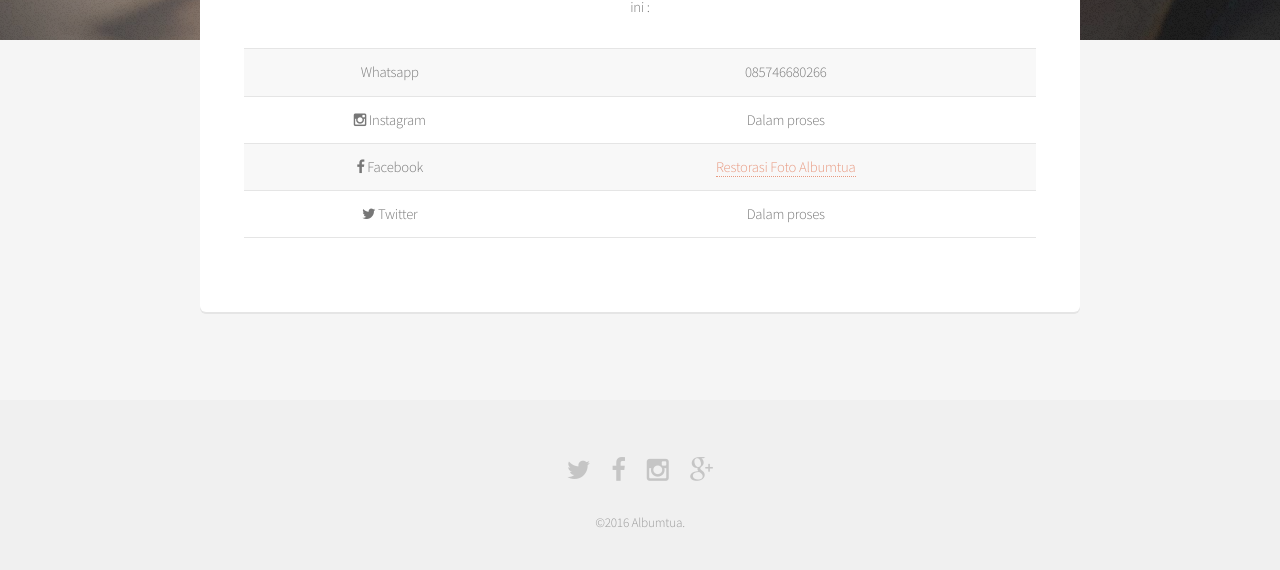
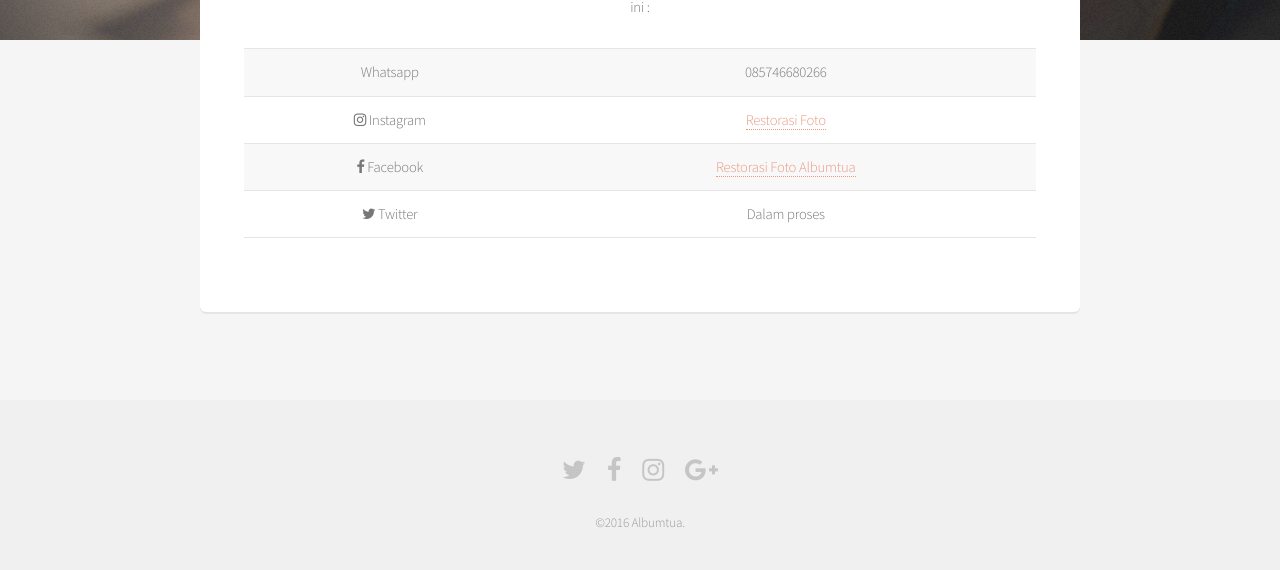
Before and after one commit to superbog/superbog.github.io, a Jekyll site: the page built from kontak.html, in a window 1280 px wide. Shown: the part 371-941 px from the top of the page. Built offline with Jekyll 4.4.1, drawn with Linux system fonts in a browser that asks for light colours; some of the changed lines change nothing that is shown.

Commit message:
Add analitycs

```diff
--- a/_includes/footer.html
+++ b/_includes/footer.html
@@ -5,13 +5,14 @@
 				<ul class="icons">
 					<li><a href="#" class="icon fa-twitter"><span class="label">Twitter</span></a></li>
 					<li><a href="#" class="icon fa-facebook"><span class="label">Facebook</span></a></li>
-					<li><a href="#" class="icon fa-instagram"><span class="label">Instagram</span></a></li>
-					<li><a href="#" class="icon fa-google-plus"><span class="label">Google+</span></a></li>
+					<li><a href="https://www.instagram.com/restorasifoto/" class="icon fa-instagram"><span class="label">Instagram</span></a></li>
+					<li><a href="http://www.facebook.com/RestorasifotoAlbumtua" class="icon fa-google-plus"><span class="label">Google+</span></a></li>
 				</ul>
 				<ul class="copyright">
 					<li>&copy;2016 Albumtua.</li>
 				</ul>
 			</footer>
+
 	</body>
 
 </html>
--- a/_includes/header.html
+++ b/_includes/header.html
@@ -6,24 +6,34 @@
 -->
 <html>
 	<head>
+			<script>
+			  (function(i,s,o,g,r,a,m){i['GoogleAnalyticsObject']=r;i[r]=i[r]||function(){
+			  (i[r].q=i[r].q||[]).push(arguments)},i[r].l=1*new Date();a=s.createElement(o),
+			  m=s.getElementsByTagName(o)[0];a.async=1;a.src=g;m.parentNode.insertBefore(a,m)
+			  })(window,document,'script','https://www.google-analytics.com/analytics.js','ga');
+
+			  ga('create', 'UA-83809539-1', 'auto');
+			  ga('send', 'pageview');
+
+		</script>
 		<noscript>
 			<link rel="stylesheet" href="{{ site.baseurl }}/assets/css/skel.css" />
 			<link rel="stylesheet" href="{{ site.baseurl }}/assets/css/style.css" />
 			<link rel="stylesheet" href="{{ site.baseurl }}/assets/css/style-desktop.css" />
 		</noscript>
 		<!--[if lte IE 8]><link rel="stylesheet" href="{{ site.baseurl }}/assets/css/ie/v8.css" /><![endif]-->
-
+		<script src="{{ site.baseurl }}/assets/js/jquery.min.js" defer></script>
+		<script src="{{ site.baseurl }}/assets/js/jquery.dropotron.min.js" defer></script>
+		<script src="{{ site.baseurl }}/assets/js/skel.min.js" defer></script>
+		<script src="{{ site.baseurl }}/assets/js/skel-layers.min.js" defer></script>
+		<script src="{{ site.baseurl }}/assets/js/jquery.scrollgress.min.js" defer></script>
+		<script src="{{ site.baseurl }}/assets/js/init.js" defer></script>
 		<title>{{ page.title }}</title>
 		<meta http-equiv="content-type" content="text/html; charset=utf-8" />
 		<meta name="description" content="" />
 		<meta name="keywords" content="" />
 		<!--[if lte IE 8]><script src="{{ site.baseurl }}/assets/css/ie/html5shiv.js"></script><![endif]-->
-	<script src="{{ site.baseurl }}/assets/js/jquery.min.js"></script>
-	<script src="{{ site.baseurl }}/assets/js/jquery.dropotron.min.js"></script>
-	<script src="{{ site.baseurl }}/assets/js/skel.min.js"></script>
-	<script src="{{ site.baseurl }}/assets/js/skel-layers.min.js"></script>
-	<script src="{{ site.baseurl }}/assets/js/jquery.scrollgress.min.js"></script>
-	<script src="{{ site.baseurl }}/assets/js/init.js"></script>
+
 
 	</head>
 	{% if page.url == "/" %}
--- a/kontak.html
+++ b/kontak.html
@@ -16,7 +16,7 @@
       </tr>
       <tr>
         <td class="icon fa-instagram"> Instagram</td>
-        <td>Dalam proses</td>
+        <td><a href="https://www.instagram.com/restorasifoto">Restorasi Foto</a></td>
       </tr>
       <tr>
         <td class="icon fa-facebook"> Facebook</td>
```
Also changed, not shown: assets/css/font-awesome.min.css, assets/fonts/FontAwesome.otf, assets/fonts/fontawesome-webfont.ttf, assets/fonts/fontawesome-webfont.woff, assets/fonts/fontawesome-webfont.woff2 (added), 2 other files.
